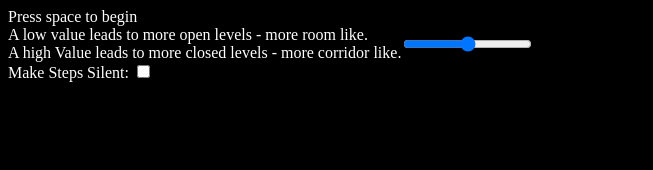
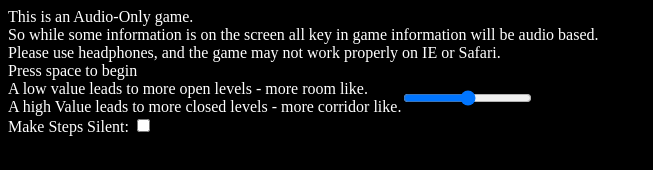
Before and after one commit to RaeRachael/Audio_game, a website with bundled scripts: page index.html in a window 1280 px wide. Shown: the whole page, without its empty margins (0-653 px from the left). Built offline with nearby package versions, Linux system fonts and the light colour scheme.

Commit message:
information about the game

```diff
--- a/index.html
+++ b/index.html
@@ -16,6 +16,9 @@
 <body>
   <div id="display_block">
     <div class="horizontally_alone">
+      This is an Audio-Only game.<br>
+      So while some information is on the screen all key in game information will be audio based.<br>
+      Please use headphones, and the game may not work properly on IE or Safari.<br>
       Press space to begin
     </div>
     <div class="horizontally_alone">
```
